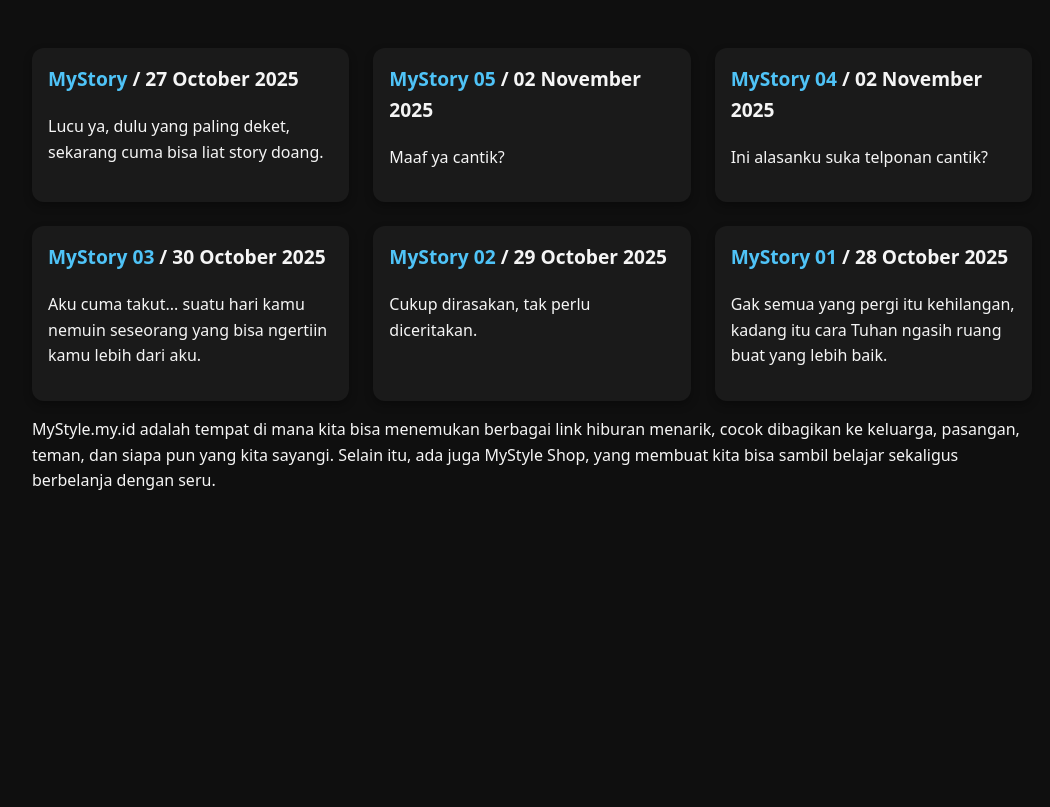
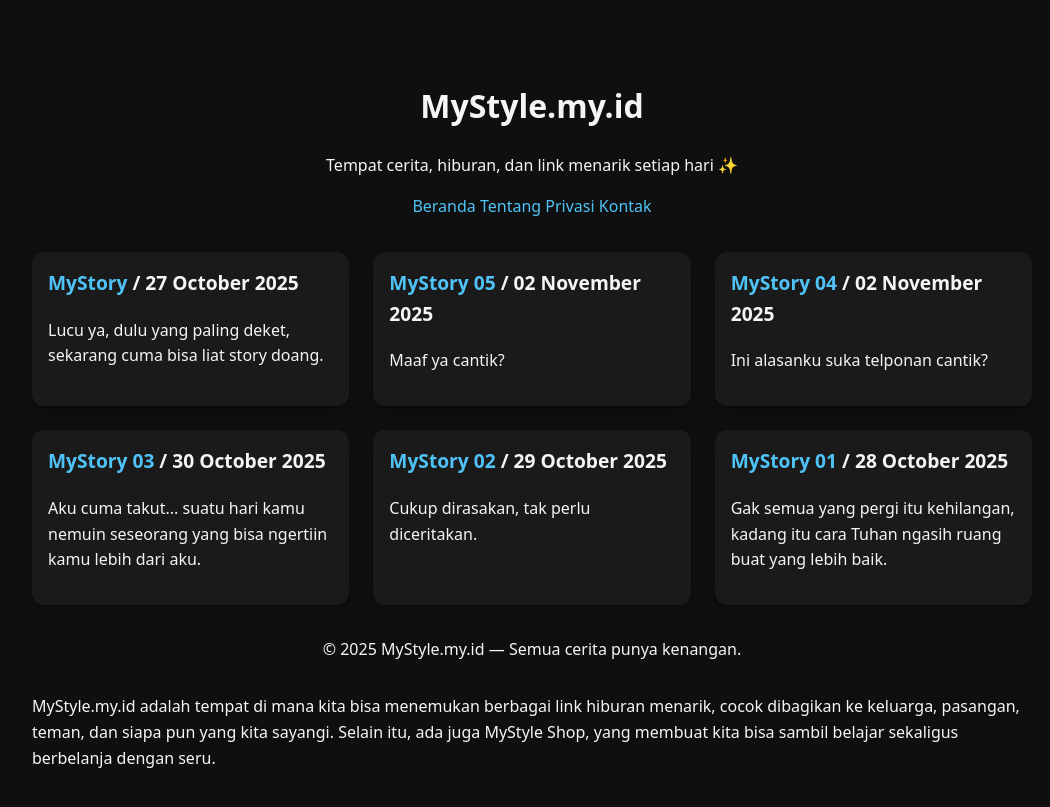
Before and after one commit to mystyl3/mystyl3.github.io, a Jekyll site: the page built from index.html, in a window 1280 px wide. Shown: the top 807 px of the page, without its empty margins (108-1158 px from the left). Built offline with Jekyll 4.4.1, drawn with Linux system fonts in a browser that asks for light colours.

Commit message:
Update index.html

```diff
--- a/index.html
+++ b/index.html
@@ -7,8 +7,19 @@ date: 2025-11-01
 lastmod: 2025-11-01T06:00:00+07:00
 ---
 
+<header>
+  <h1>MyStyle.my.id</h1>
+  <p>Tempat cerita, hiburan, dan link menarik setiap hari ✨</p>
+  <nav class="top-nav">
+    <a href="/">Beranda</a>
+    <a href="/tentang">Tentang</a>
+    <a href="/privasi">Privasi</a>
+    <a href="/kontak">Kontak</a>
+  </nav>
+</header>
+
 <div class="grid">
-{% assign featured_posts = site.posts | where: "featured", true %}
+  {% assign featured_posts = site.posts | where: "featured", true %}
   {% for post in featured_posts %}
     <div class="card">
       <h3><a href="{{ post.url | relative_url }}">{{ post.title }}</a> / {{ post.date | date: "%d %B %Y" }}</h3>
@@ -24,3 +35,7 @@ lastmod: 2025-11-01T06:00:00+07:00
     </div>
   {% endfor %}
 </div>
+
+<footer>
+  <p>© 2025 MyStyle.my.id — Semua cerita punya kenangan.</p>
+</footer>
```
